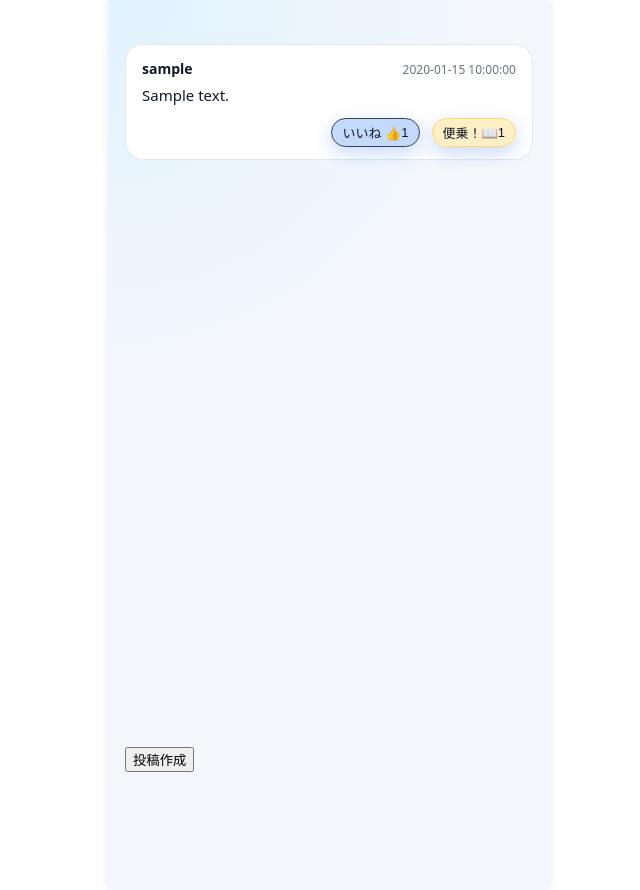
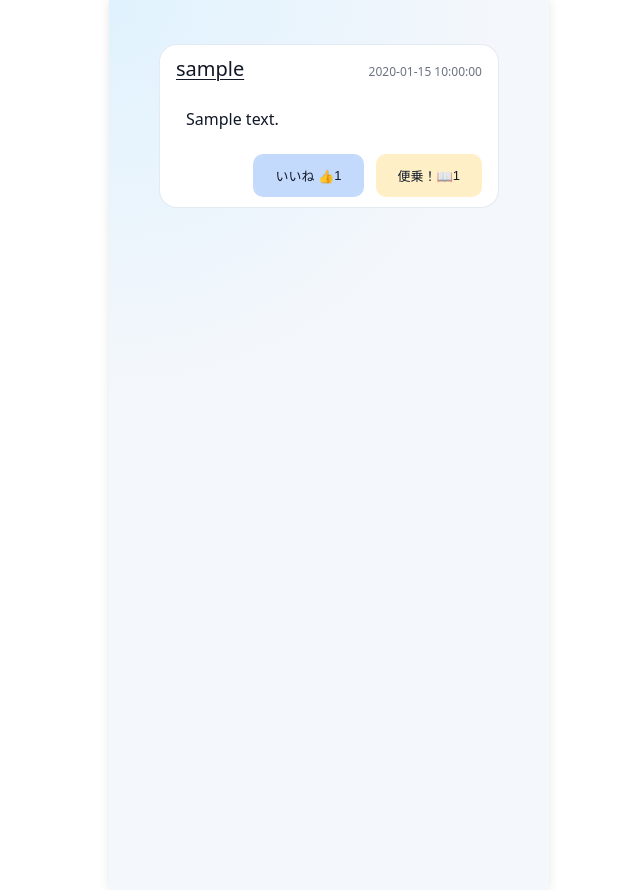
Before and after one commit to RareTECH-Hackathon-Gteam/Hackathon-SNS-app-Gteam, a Flask app: template SNSApp/templates/post/post.html in a window 1280 px wide. Shown: the whole page, without its empty margins (311-951 px from the left). Run offline with Flask 2, Linux system fonts and the light colour scheme; the template is opened without the code that fills it: most values are stand-ins (such as "Sample title", 1, 10 or a date in 2020); some libraries are stand-ins or nearby versions.

Commit message:
ルーティングや関数を一部変更しました

```diff
--- a/SNSApp/app.py
+++ b/SNSApp/app.py
@@ -101,9 +101,13 @@ def posts_view():
     posts = Post.get_all()
     for post in posts:
         post['created_at'] = post['created_at'].strftime('%Y-%m-%d %H:%M')
-    return render_template('post/post.html', posts=posts, user_id=user_id)
+    return render_template('post/post.html', posts=posts, user_id=user_id, header_type = 'timeline')
 
 # 投稿処理
+@app.route('/posts', methods=['GET'])
+def create_post_page():
+    return render_template('post/create_post.html', header_type = 'cancel')
+
 @app.route('/posts', methods=['POST'])
 def create_post():
     user_id = session.get('user_id')
@@ -140,7 +144,7 @@ def my_page_view(user_id):
     posts = Post.get_own_posts(user_id)
     for post in posts:
         post['created_at'] = post['created_at'].strftime('%Y-%m-%d %H:%M')
-    return render_template('users/my_page.html', user_name=user_name, posts=posts)
+    return render_template('users/my_page.html', user_name=user_name, posts=posts, header_type = 'mypage')
 
 if __name__ == '__main__':
     app.run(host="0.0.0.0", debug=True)    ###debug=Trueは後で変更？
--- a/SNSApp/static/css/base.css
+++ b/SNSApp/static/css/base.css
@@ -22,7 +22,6 @@ body {
 }
 
 /* 2. 中間の親要素も高さを引き継ぐように設定 */
-.page-index,
 main {
   display: flex;
   flex-direction: column;
@@ -42,7 +41,7 @@ main {
 
 /* ホバー時は少し濃くする */
 .app-scroll-area::-webkit-scrollbar-thumb:hover {
-  background: rgba(84, 133, 239, 0.7); /* または #60a5fa */
+  background: rgba(91, 136, 235, 0.7); /* または #60a5fa */
 }
 
 .logo {
--- a/SNSApp/static/css/post.css
+++ b/SNSApp/static/css/post.css
@@ -3,7 +3,6 @@
 }
 
 main {
-  max-width: 680px;
   margin: 0 auto;
   padding: 24px 16px 48px;
 }
@@ -31,9 +30,13 @@ main {
 .post-card {
   background: var(--card-bg);
   border-radius: 18px;
-  padding: 14px 16px 12px;
+  max-width: 340px;
+  width: 100%;
+  margin: 0 auto;
+  padding: 10px 16px;
   border: 1px solid rgba(226, 232, 240, 0.9);
   display: flex;
+  margin-bottom: 10px;
 }
 
 .post-card:hover {
@@ -57,12 +60,17 @@ main {
 .post-user {
   display: flex;
   align-items: baseline;
-  font-size: 14px;
+  font-size: 20px;
+  margin-bottom: 10px;
 }
 
 .display-name {
-  font-weight: 600;
+  font-weight: normal;
+  text-decoration: underline;
+  text-underline-offset: 3px;
+  text-decoration-thickness: 0.5px;
 }
+
 
 .post-time {
   color: var(--text-sub);
@@ -71,11 +79,12 @@ main {
 }
 
 .post-body {
-  font-size: 15px;
+  font-size: 16px;
   color: #111827;
   line-height: 1.6;
   text-align: left;
   overflow-wrap: anywhere;
+  margin: 10px;
 }
 
 .post-footer {
@@ -94,8 +103,8 @@ main {
 }
 
 .post-btn {
-  border-radius: 999px;
-  padding: 4px 10px;
+  border-radius: 10px;
+  padding: 10px 20px;
   font-size: 13px;
   border: 1px solid rgba(148, 163, 184, 0.5);
   background: rgba(255, 255, 255, 0.7);
@@ -104,36 +113,38 @@ main {
   align-items: center;
   color: #374151;
   text-decoration: none;
-  box-shadow: 0 6px 18px rgba(37, 99, 235, 0.25);
-}
-
-.post-btn:hover {
-  background: var(--accent-soft);
-  transform: translateY(-1px);
+  border: none;
+  background-clip: padding-box;
 }
 
 .post-btn-good {
   background-color: var(--button-good);
-  border-color: #374151;
+  border: 2px solid var(--button-good);
   color: var(--text-main);
   transition: background-color 0.2s, border-color 0.2s;
 }
 
 .post-btn-good:hover {
-  background-color: #4F8FEF;
-  border-color: #4F8FEF;
+  color: rgba(50, 130, 240, 1);
+  background-color: #ffffff;
+  border: 2px solid var(--button-good);
+  cursor: pointer;
+  transition: all 0.3s ease;
 }
 
 .post-btn-study {
   background-color: var(--button-study);
-  border-color: #FFD870;
+  border: 2px solid var(--button-study);
   color: var(--text-main);
   transition: background-color 0.2s, border-color 0.2s;
 }
 
 .post-btn-study:hover {
-  background-color: #F5C44D;
-  border-color: #F5C44D;
+  color: #816101;
+  background-color: #ffffff;
+  border: 2px solid var(--button-study);
+  cursor: pointer;
+  transition: all 0.3s ease;
 }
 
 .empty {
--- a/SNSApp/templates/common/header.html
+++ b/SNSApp/templates/common/header.html
@@ -15,8 +15,11 @@
     <a class="header-button" href="{{ url_for('posts_view') }}">マイページ</a>
     {% elif header_type == 'timeline'%}
     <a href="{{ url_for('posts_view') }}" class="logo">mana-Link</a>
-    <a class="header-button" href="{{ url_for('mypage_view') }}">タイムライン</a>
-    <a class="header-button" href="{{ url_for('mypage_view') }}">ログアウト</a>
+      {% if user_id %}
+      <a class="header-button" href="{{ url_for('my_page_view', user_id=user_id) }}">マイページ</a>
+      {% else %}
+      <a class="header-button" href="{{ url_for('login_view') }}">ログイン</a>
+      {% endif %}
     {% endif %}
   </div>
 
--- a/SNSApp/templates/post/post.html
+++ b/SNSApp/templates/post/post.html
@@ -1,5 +1,6 @@
 {% extends "base.html" %}
 
+{% block title %}タイムライン - SNS App{% endblock %}
 {% block page_css %}
 <link rel="stylesheet" href="{{ url_for('static', filename='css/post.css') }}">
 {% endblock %}
@@ -20,12 +21,12 @@
             <div class="post-time">{{ post.created_at }}</div>
           </div>
           <div class="post-body">
-            {{ post.content }}
+            {{ post.contents }}
           </div>
           <div class="post-footer">
             <div class="post-actions">
               <!-- いいね（Good）ボタン -->
-              {% if is_logged_in %}
+              {% if user_id %}
                 <form action="/posts/{{ post.id }}/good" method="post" style="display: inline;">
                   <input type="hidden" name="csrf_token" value="{{ csrf_token() }}">
                   <button class="post-btn post-btn-good" type="submit">
@@ -38,7 +39,7 @@
                 </button>
               {% endif %}
               <!-- 便乗（Study）ボタン -->
-              {% if is_logged_in %}
+              {% if user_id %}
                 <form action="/posts/{{ post.id }}/study" method="post" style="display: inline;">
                   <input type="hidden" name="csrf_token" value="{{ csrf_token() }}">
                   <button class="post-btn post-btn-study" type="submit">
@@ -62,9 +63,9 @@
     </div>
     {% endif %}
     <div>
-      <button class="btn-primary" type="submit">
-          投稿作成
-      </button>
+      {% if user_id %}
+      <a href="{{ url_for('create_post') }}">投稿作成</a>
+    {% endif %}
     </div>
   </main>
 </div>
--- a/SNSApp/templates/users/my_page.html
+++ b/SNSApp/templates/users/my_page.html
@@ -1,5 +1,6 @@
 {% extends "base.html" %}
 
+{% block title %}マイページ - SNS App{% endblock %}
 {% block page_css %}
 <link rel="stylesheet" href="{{ url_for('static', filename='css/my_page.css') }}">
 {% endblock %}
```
